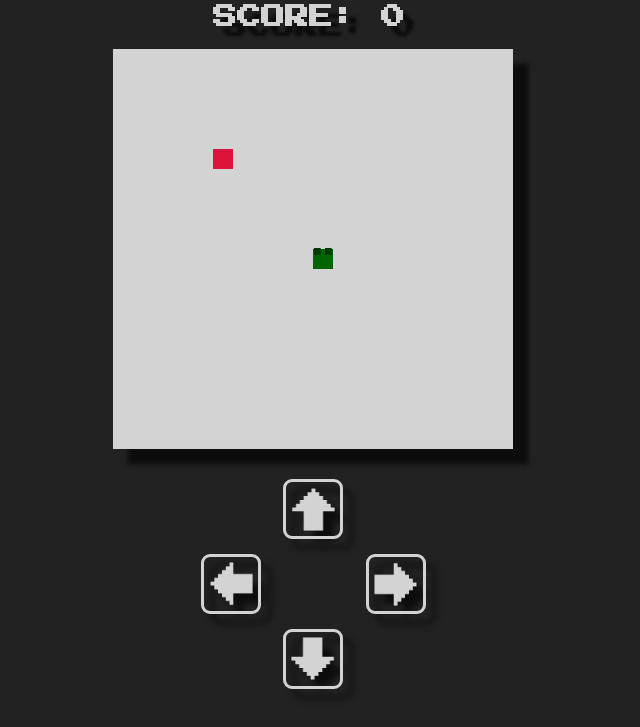
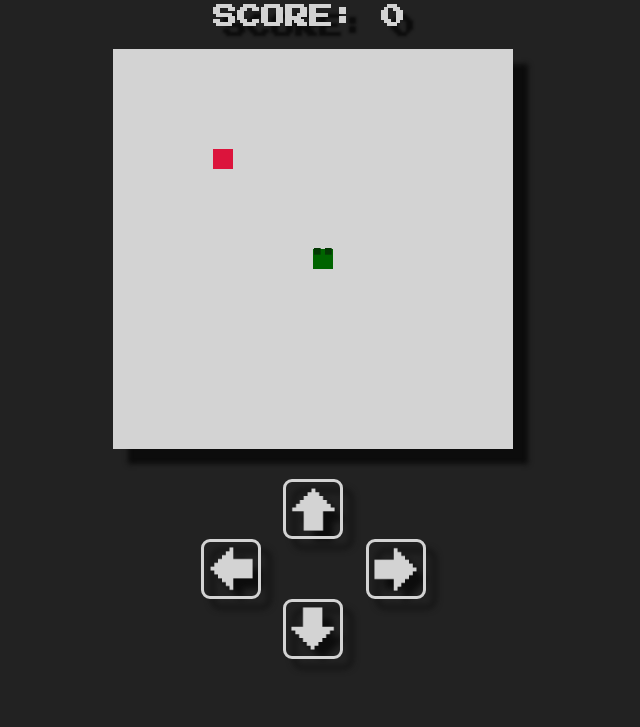
Before and after one commit to jawarr/snake, a plain HTML site: page index.html in a window 1280 px wide. Shown: the part 97-824 px from the top of the page, without its empty margins (327-967 px from the left). After the commit the page ends 800 px from the top, so only its background shows below. Drawn offline with Linux system fonts and the light colour scheme.

Commit message:
still changing buttons

```diff
--- a/index.css
+++ b/index.css
@@ -32,11 +32,12 @@ h2 {
 
 #buttons {
   display: flex;
-  height: 225px;
+  height: 180px;
   width: 225px;
   flex-flow: row wrap;
   justify-content: center;
   margin: 30px;
+  align-content: flex-start;
 }
 
 #left-right {
```
